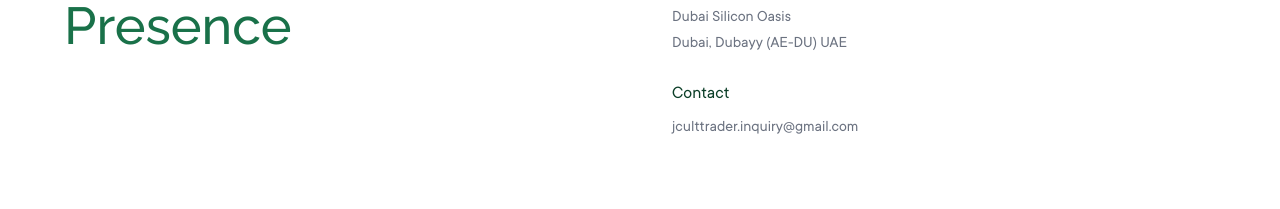
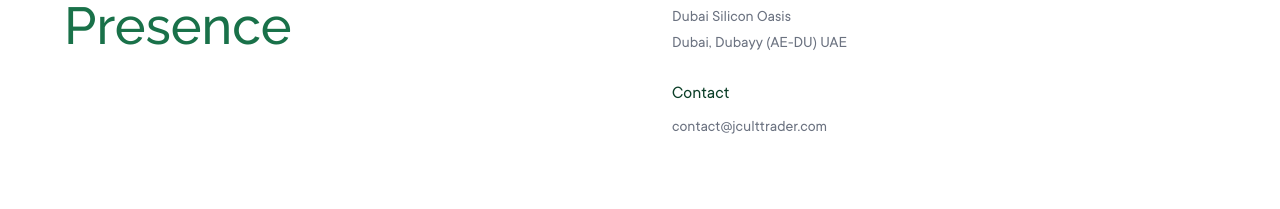
Before and after one commit to CodeWhiz-101/Jcult, a Next.js app: page /who-we-are/our-global-base in a window 1280 px wide. Shown: the part 1481-1690 px from the top of the page. Built offline with nearby package versions, Linux system fonts and the light colour scheme.

Commit message:
chore: force vercel rebuild

```diff
--- a/src/app/who-we-are/our-global-base/page.tsx
+++ b/src/app/who-we-are/our-global-base/page.tsx
@@ -334,7 +334,7 @@ useEffect(() => {
       </p>
 
       <a
-    href="mailto:jculttrader.inquiry@gmail.com"
+    href="mailto:contact@jculttrader.com"
     className="
     group
     relative inline-block
@@ -346,7 +346,7 @@ useEffect(() => {
     hover:text-[var(--brand-green-1)]
   "
   >
-    jculttrader.inquiry@gmail.com
+    contact@jculttrader.com
 
     <span
       className="
```
Also changed, not shown: 1 other file (tests, documents, lock files or other folders).
